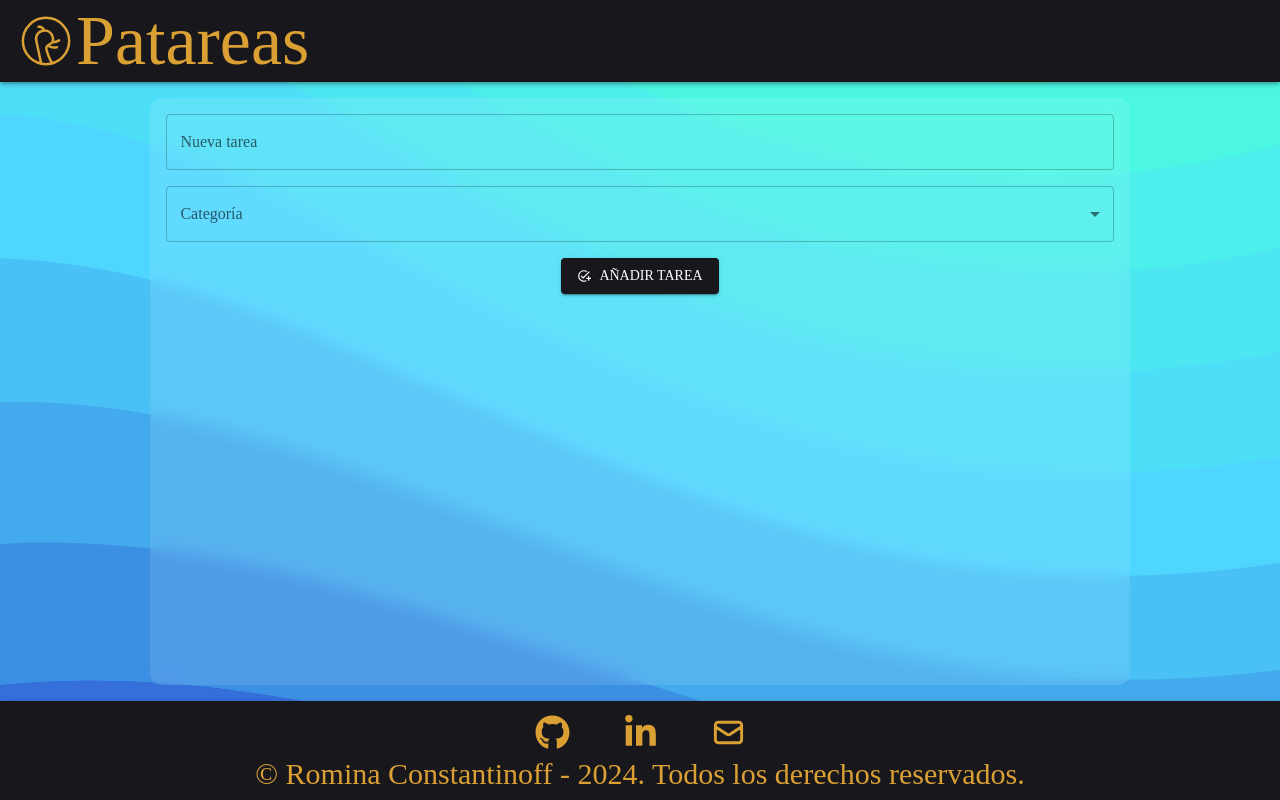
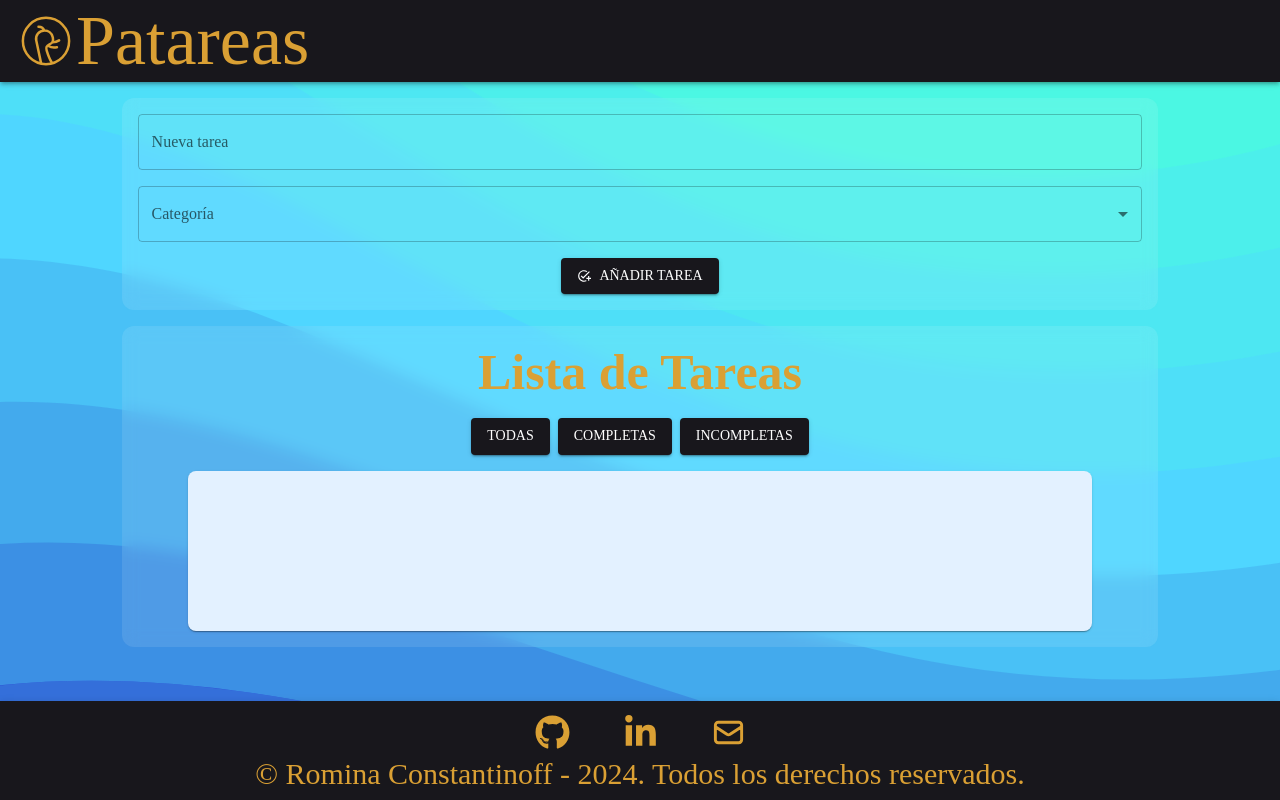
Before and after one commit to romicons/Patareas, a React (Vite) app: page / in a window 1280 px wide. Built offline with nearby package versions, Linux system fonts and the light colour scheme; a web font is replaced by a local one.

Commit message:
Added the TaskContainer component.

```diff
--- a/src/components/AddTaskMenu.jsx
+++ b/src/components/AddTaskMenu.jsx
@@ -12,7 +12,7 @@ export const AddTaskMenu = () => {
     };
 
     return(
-        <Box sx={{width: "85%", display:"flex", flexDirection: "column", gap: 2, alignItems: "center", borderRadius: 3, padding: 2, backdropFilter: 'blur(8px)', background: 'rgba(255, 255, 255, 0.1)'}} noValidate autoComplete="off">
+        <Box sx={{width: "90%", display:"flex", flexDirection: "column", gap: 2, alignItems: "center", borderRadius: 3, padding: 2, backdropFilter: 'blur(8px)', background: 'rgba(255, 255, 255, 0.1)'}} noValidate autoComplete="off">
                 <TextField id="outlined-basic" label="Nueva tarea" variant="outlined" fullWidth />
                 <FormControl fullWidth>
                     <InputLabel id="category-select">Categoría</InputLabel>
--- a/src/components/MainContent.jsx
+++ b/src/components/MainContent.jsx
@@ -1,11 +1,13 @@
 import { Container} from '@mui/material'
 
 import { AddTaskMenu } from './AddTaskMenu'
+import { TaskContainer } from './TasksContainer'
 
 export const MainContent = () => {
     return (
-        <Container sx={{ display: "flex", justifyContent:"center", flex: 1, padding: 2}}>
+        <Container sx={{ display: "flex", alignItems:"center", flexDirection: "column", flex: 1, padding: 2, gap: 2}}>
             <AddTaskMenu/>
+            <TaskContainer/>
         </Container>
 )
 }
--- /dev/null
+++ b/src/components/TaskTable.jsx
@@ -0,0 +1,9 @@
+import { Box, Button } from "@mui/material"
+
+export const TaskTable = () => {
+    return[
+        <Box sx= {{backgroundColor:'#e3f1ff', width: '90%', minHeight: 160, borderRadius: 2, boxShadow: 1}}>
+
+        </Box>
+    ]
+}
--- /dev/null
+++ b/src/components/TasksContainer.jsx
@@ -0,0 +1,25 @@
+import { Box, Button, FormControl, Typography } from '@mui/material'
+
+import { TaskTable } from './TaskTable'
+
+export const TaskContainer = () => {
+    return(
+        <Box sx={{width: "90%", display:"flex", flexDirection: "column", gap: 2, alignItems: "center", borderRadius: 3, padding: 2, backdropFilter: 'blur(8px)', background: 'rgba(255, 255, 255, 0.1)'}}>
+            <Typography variant='h2' sx={{fontSize: {xs:35, sm:50}, fontWeight: 'bold'}}>
+                Lista de Tareas
+            </Typography>
+            <FormControl fullWidth sx={{ display:'flex', flexDirection: 'row', gap: 1, justifyContent: 'center'}}>
+                <Button variant='contained' color='secondary' sx={{":hover": {backgroundColor: '#daa034'}, paddingInline: 2}}>
+                    Todas
+                </Button>
+                <Button variant='contained' color='secondary' sx={{":hover": {backgroundColor: '#daa034'}, paddingInline: 2}}>
+                    Completas
+                </Button>
+                <Button variant='contained' color='secondary' sx={{":hover": {backgroundColor: '#daa034'}, paddingInline: 2}}>
+                    Incompletas
+                </Button>
+            </FormControl>
+            <TaskTable/>
+        </Box>
+    )
+}
```
